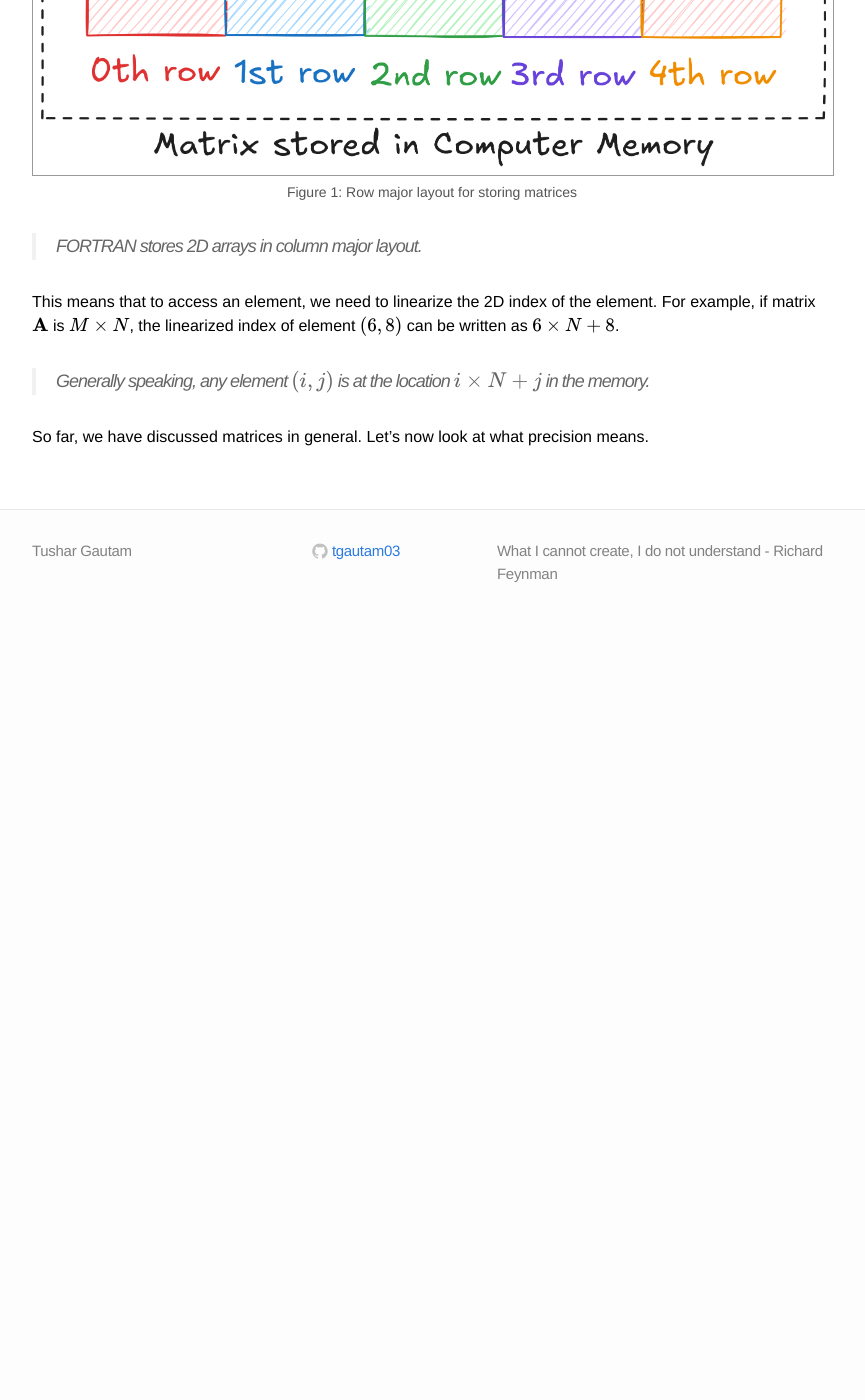
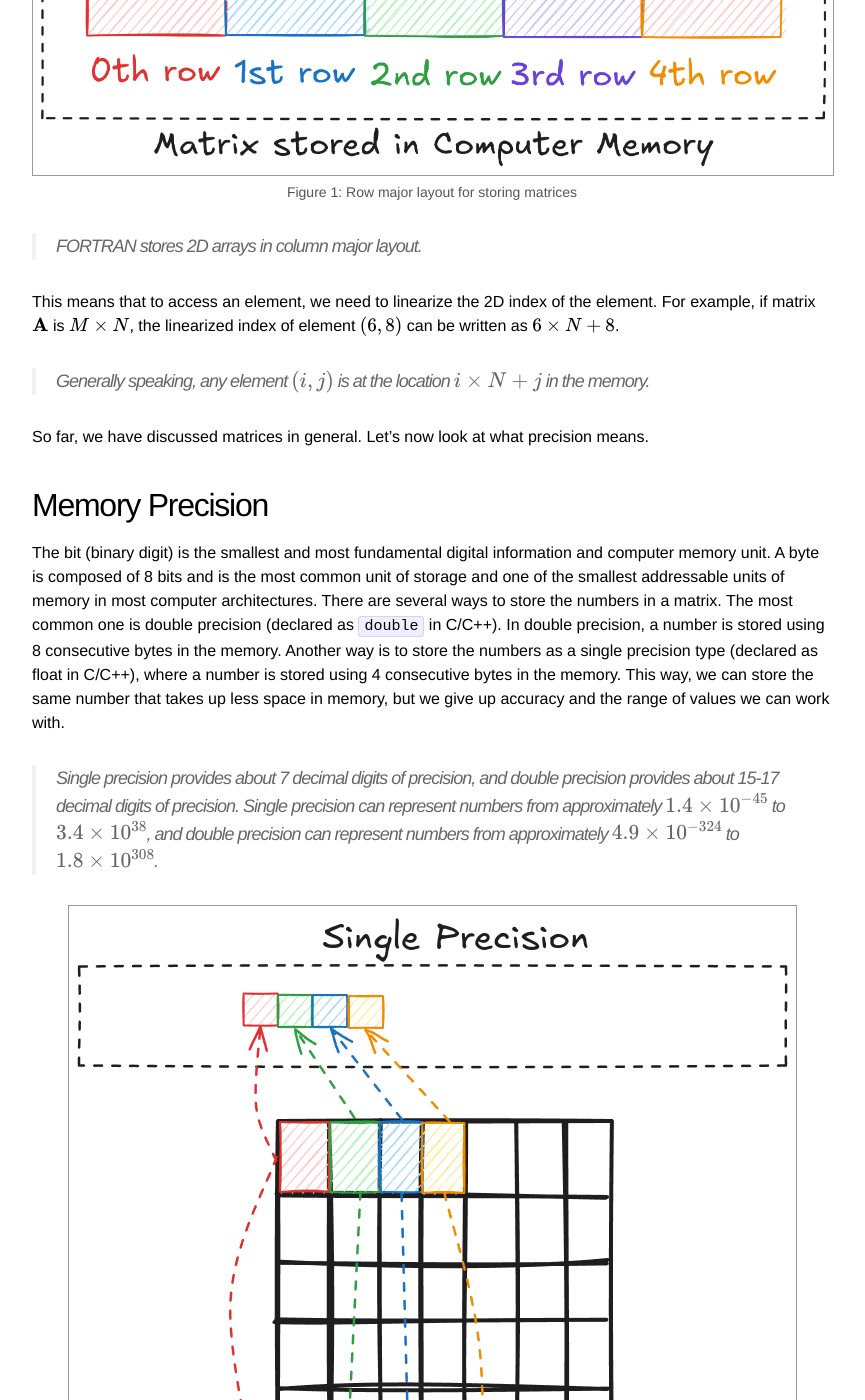
Before and after one commit to tgautam03/tgautam03.github.io, a Jekyll site: the page built from _posts/2024-10-30-TensorCores.markdown, in a window 1280 px wide and 1400 px high, scrolled down 1090 px. Shown: the whole window, without its empty margins (208-1073 px from the left). Built offline with Jekyll 4.4.1, drawn with Linux system fonts in a browser that asks for light colours; before the commit the page ends 1720 px from its top, so only the background shows below that; some of the changed text lies outside the part shown.

Commit message:
Add memory precision section and update image paths in Tensor Cores post

```diff
--- a/_posts/2024-10-30-TensorCores.markdown
+++ b/_posts/2024-10-30-TensorCores.markdown
@@ -13,7 +13,7 @@ Tensor cores are dedicated accelerator units (somewhat like CUDA cores) on the N
 Computer memory is often presented as a linear address space through memory management techniques. This means that we cannot store a matrix in 2D form. Languages like C/C++ and Python store a 2D array of elements in a row-major layout, i.e., in the memory, 1st row is placed after the 0th row, 2nd row after 1st row, and so on.
 
 <div class="imgcap">
-<img src="https://raw.githubusercontent.com/tgautam03/tgautam03.github.io/refs/heads/master/blog_imgs/2024-10-30-TensorCores/Figure_1.png">
+<img src="/blog_imgs/2024-10-30-TensorCores/Figure_1.png">
 <div class="thecap">Figure 1: Row major layout for storing matrices</div>
 </div>
 
@@ -24,3 +24,15 @@ This means that to access an element, we need to linearize the 2D index of the e
 > Generally speaking, any element $$(i, j)$$ is at the location $$i \times N + j$$ in the memory.
 
 So far, we have discussed matrices in general. Let's now look at what precision means.
+
+## Memory Precision
+The bit (binary digit) is the smallest and most fundamental digital information and computer memory unit. A byte is composed of 8 bits and is the most common unit of storage and one of the smallest addressable units of memory in most computer architectures. There are several ways to store the numbers in a matrix. The most common one is double precision (declared as `double` in C/C++). In double precision, a number is stored using 8 consecutive bytes in the memory. Another way is to store the numbers as a single precision type (declared as float in C/C++), where a number is stored using 4 consecutive bytes in the memory. This way, we can store the same number that takes up less space in memory, but we give up accuracy and the range of values we can work with.
+
+> Single precision provides about 7 decimal digits of precision, and double precision provides about 15-17 decimal digits of precision. Single precision can represent numbers from approximately $$1.4 \times 10^{-45}$$ to $$3.4 \times 10^{38}$$, and double precision can represent numbers from approximately $$4.9 \times 10^{-324}$$ to $$1.8 \times 10^{308}$$.
+
+<div class="imgcap">
+<img src="/blog_imgs/2024-10-30-TensorCores/Figure_2.png">
+<div class="thecap">Figure 2: Single vs Double Precision</div>
+</div>
+
+A step further, we have half-precision (2 Bytes) floating point numbers. These are not natively supported in standard C++. However, CUDA has an option to use half-precision (declared as `half`) and this is where tensor cores operate.
```
